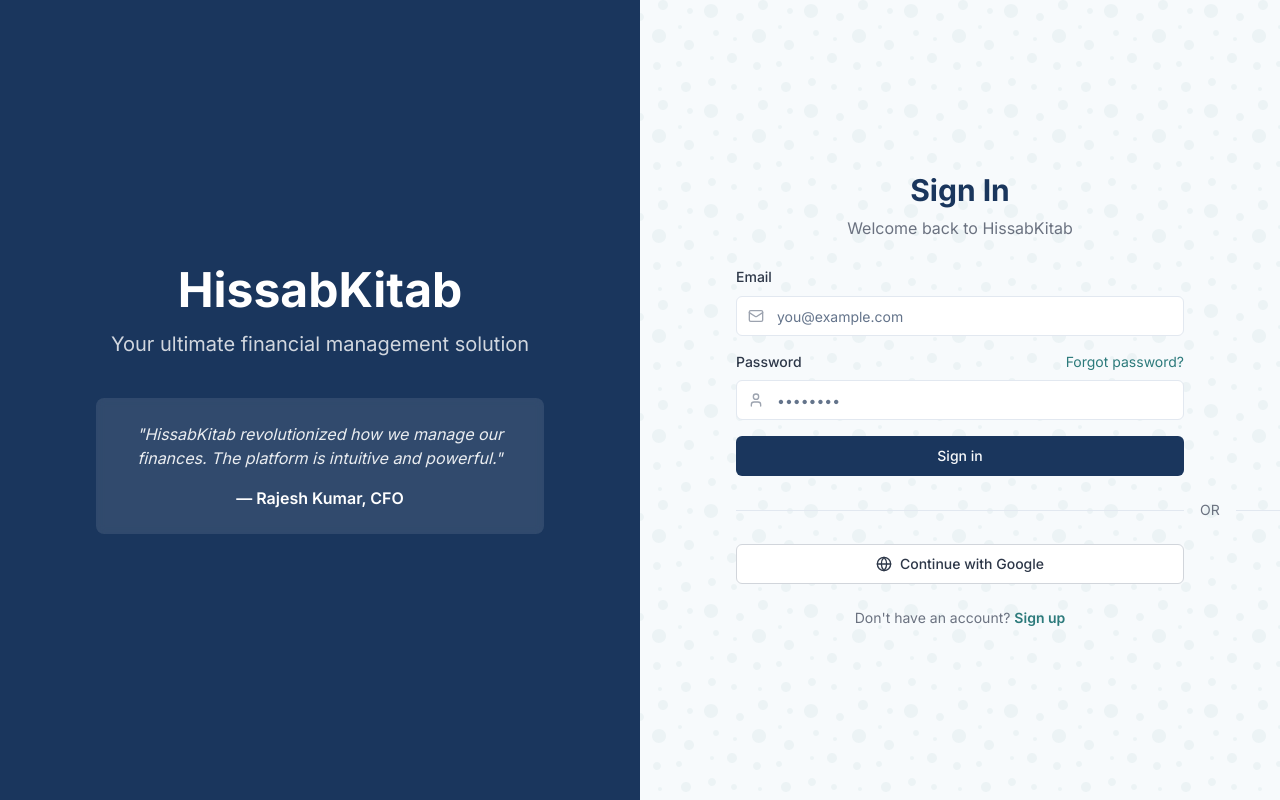
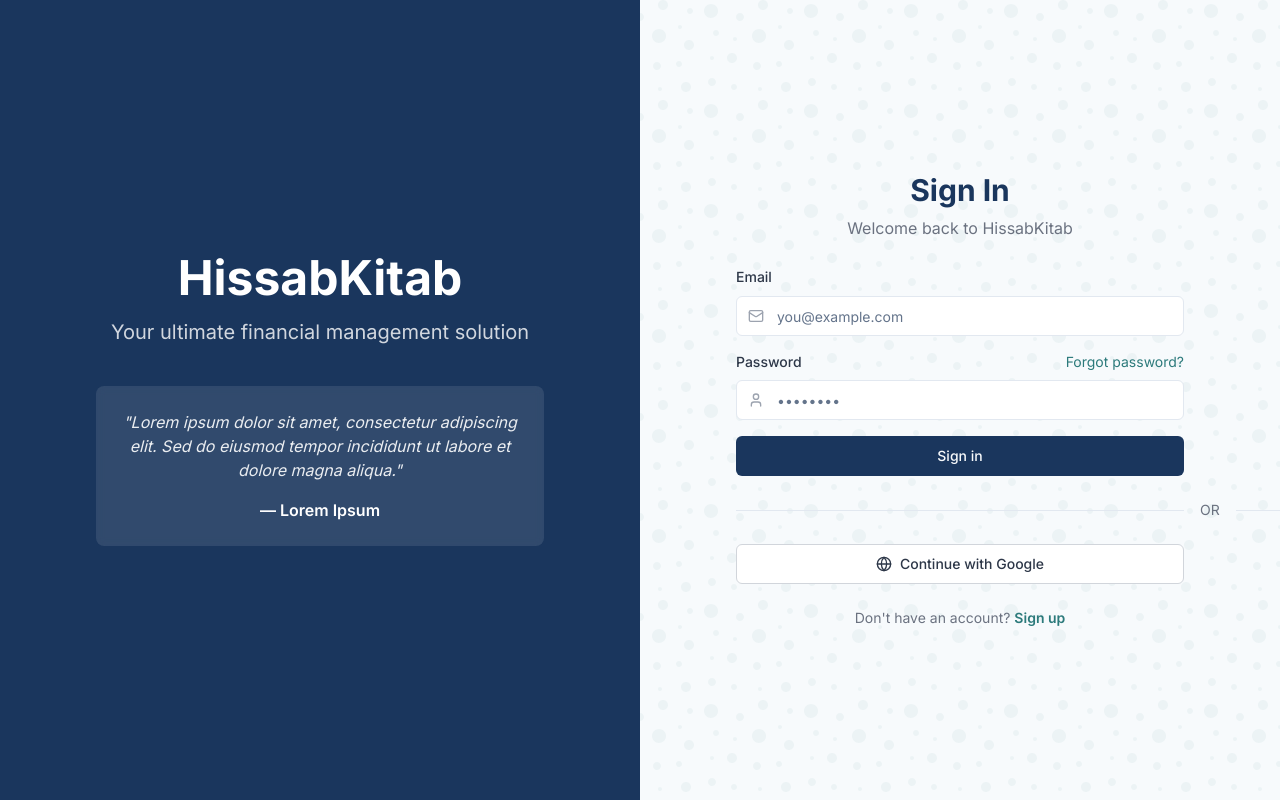
Before and after one commit to adityacodeprenuer/secure-hissabkitab-login, a React (Vite) app: page / in a window 1280 px wide. Shown: the top 800 px of the page. Built offline with nearby package versions, Linux system fonts and the light colour scheme.

Commit message:
Replace Rajesh Kumar text with lorem text
Replaced the text "Rajesh Kumar, CFO" with "lorem text" in the Index.tsx file.

```diff
--- a/src/pages/Index.tsx
+++ b/src/pages/Index.tsx
@@ -14,9 +14,9 @@ const Index = () => {
           <div className="hidden md:block">
             <div className="mt-10 bg-white/10 p-6 rounded-lg backdrop-blur-sm">
               <p className="italic text-white/90">
-                "HissabKitab revolutionized how we manage our finances. The platform is intuitive and powerful."
+                "Lorem ipsum dolor sit amet, consectetur adipiscing elit. Sed do eiusmod tempor incididunt ut labore et dolore magna aliqua."
               </p>
-              <p className="mt-4 font-semibold">— Rajesh Kumar, CFO</p>
+              <p className="mt-4 font-semibold">— Lorem Ipsum</p>
             </div>
           </div>
         </div>
```
